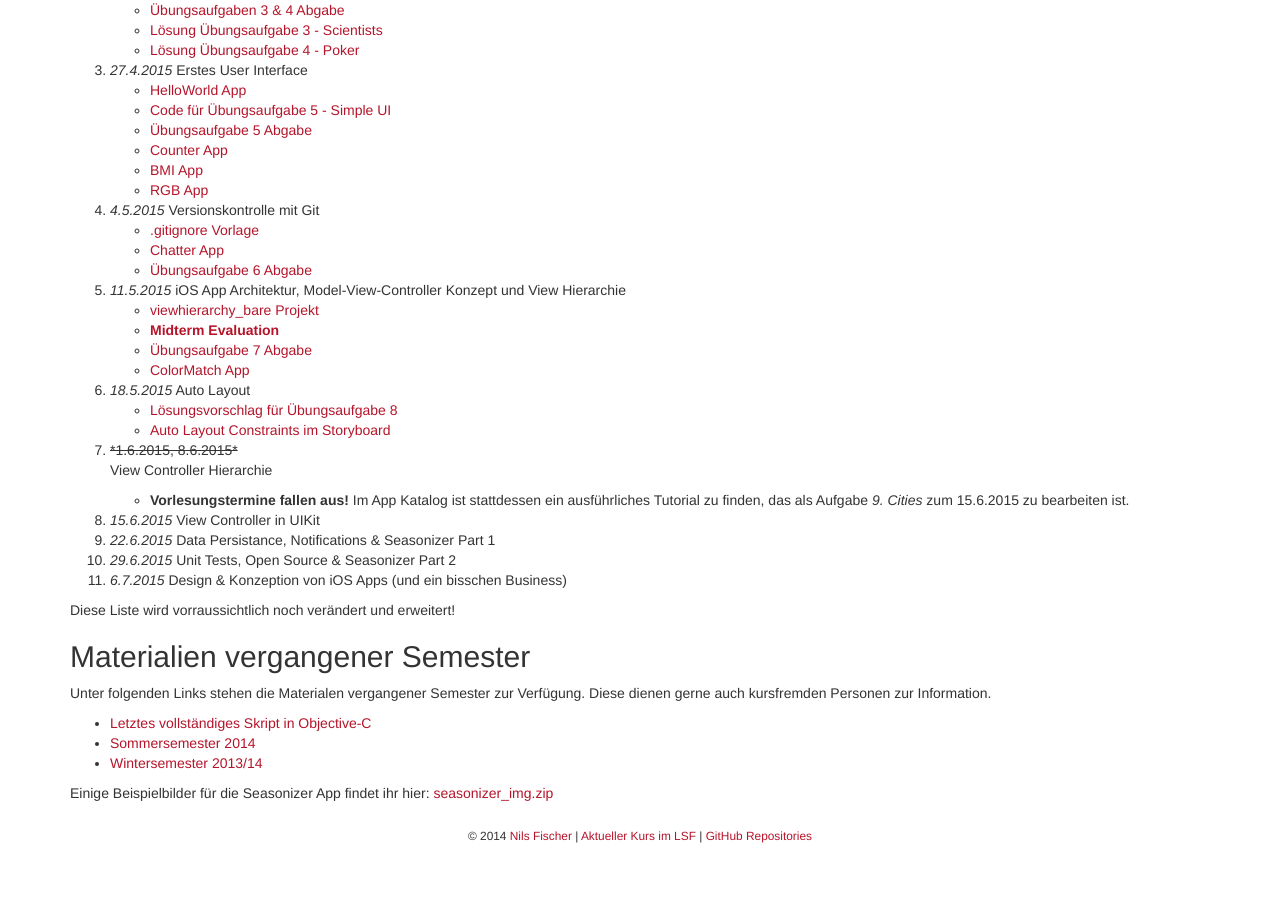
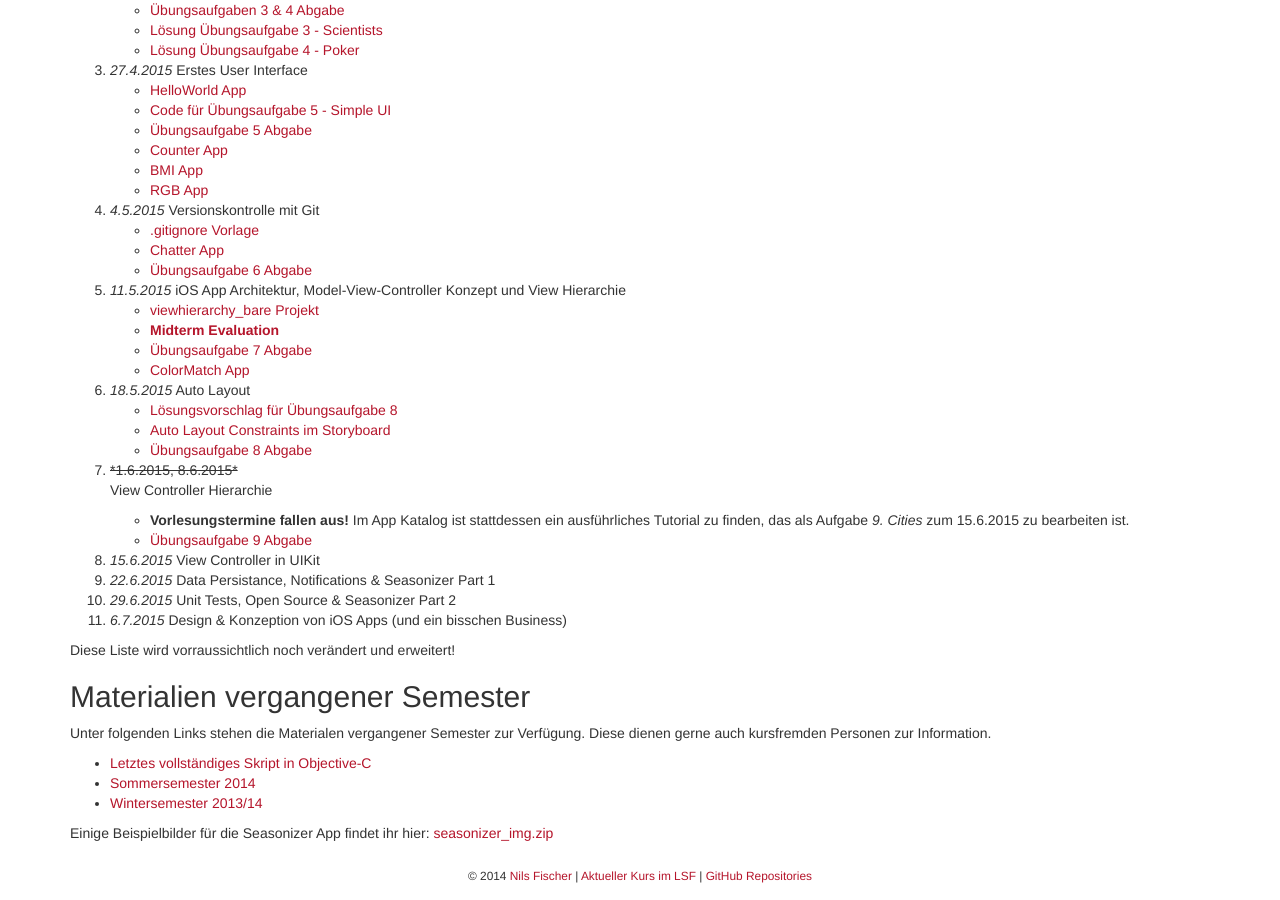
Before and after one commit to iOS-Dev-Kurs/iOS-Dev-Kurs.github.io, a Jekyll site: the page built from material/index.md, in a window 1280 px wide and 900 px high, scrolled down 611 px. Built offline with Jekyll 4.4.1, drawn with Linux system fonts in a browser that asks for light colours; Markdown is read by kramdown in place of the engine named in the settings; before the commit the page ends 1471 px from its top, so only the background shows below that.

Commit message:
added links for exc 8,9

```diff
--- a/material/index.md
+++ b/material/index.md
@@ -47,8 +47,10 @@ Das Skript steht außerdem auf GitHub zur Verfügung: [https://github.com/iOS-De
 6. *18.5.2015* Auto Layout
 	- [Lösungsvorschlag für Übungsaufgabe 8](https://gist.github.com/knly/899451dbac24e0f9630e)
 	- [Auto Layout Constraints im Storyboard](https://github.com/iOS-Dev-Kurs/AutoLayout)
+	- [Übungsaufgabe 8 Abgabe](https://docs.google.com/forms/d/1yziNFEEeJa2neTYJW5rolTbyeXgj1dv4BfxYLxQx0Y0/viewform?usp=send_form)
 7. <s>*1.6.2015, 8.6.2015*</s> View Controller Hierarchie
 	- **Vorlesungstermine fallen aus!** Im App Katalog ist stattdessen ein ausführliches Tutorial zu finden, das als Aufgabe *9. Cities* zum 15.6.2015 zu bearbeiten ist.
+	- [Übungsaufgabe 9 Abgabe](https://docs.google.com/forms/d/1oIjguo-lTHlBbgWNB05jV4PWqIJeRWR05aZjoSM4Uf4/viewform?usp=send_form)
 8. *15.6.2015* View Controller in UIKit
 9. *22.6.2015* Data Persistance, Notifications & Seasonizer Part 1
 10. *29.6.2015* Unit Tests, Open Source & Seasonizer Part 2
```
